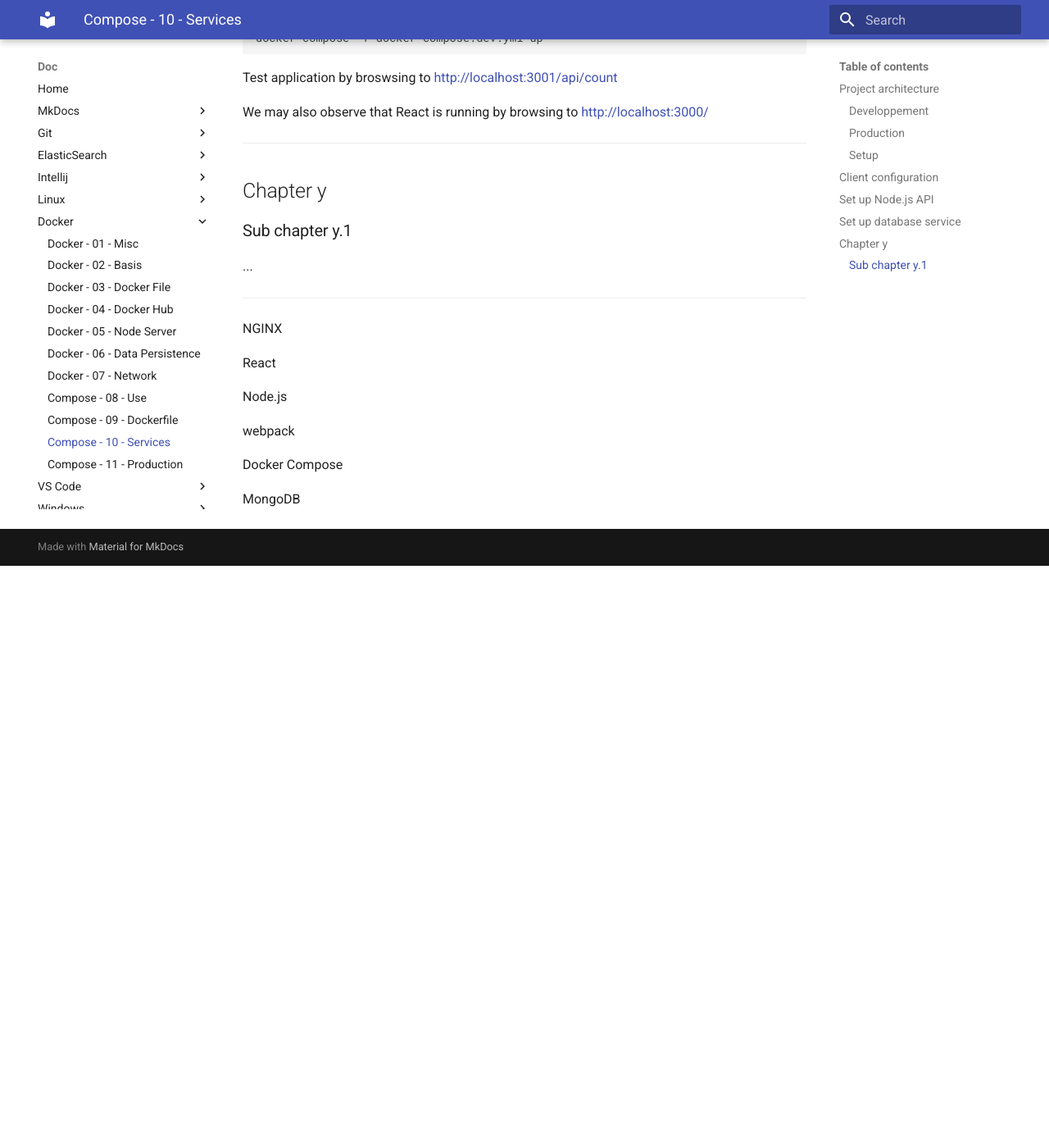
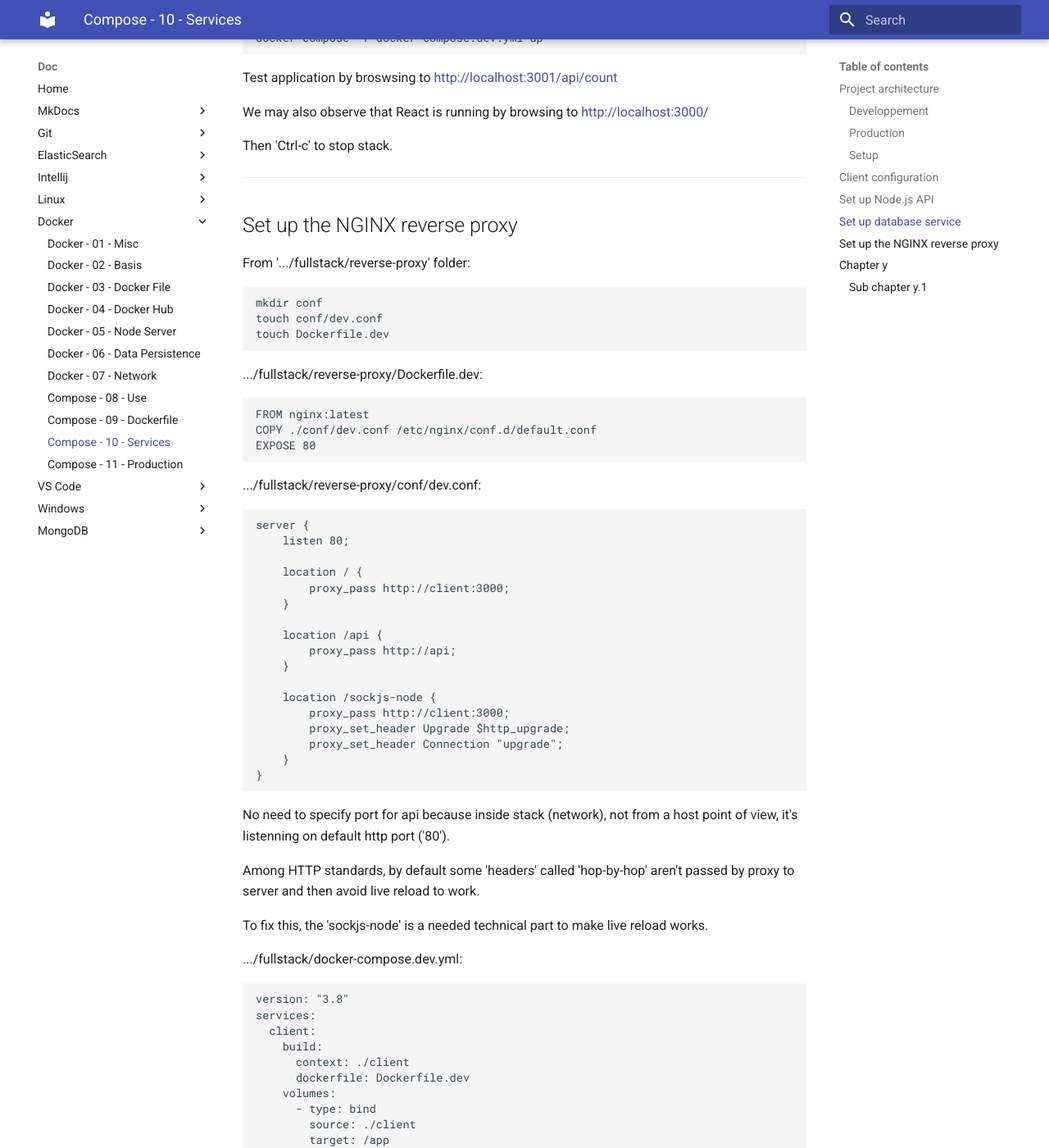
Before and after one commit to oldu73/doc, an MkDocs documentation site: the page built from docs/docker/10-compose-services.md, in a window 1280 px wide and 1400 px high, scrolled down 7750 px. Shown: the whole window at 82% size. Built offline with MkDocs 1.6.1 and Material for MkDocs 9.7.7, drawn with Linux system fonts in a browser that asks for light colours; before the commit the page ends 8440 px from its top, so only the background shows below that; some of the changed text lies outside the part shown.

Commit message:
docker compose - 10 - services - set up the nginx reverse proxy

````diff
--- a/docs/docker/10-compose-services.md
+++ b/docs/docker/10-compose-services.md
@@ -406,6 +406,133 @@ Test application by broswsing to [http://localhost:3001/api/count](http://localh
 
 We may also observe that React is running by browsing to [http://localhost:3000/](http://localhost:3000/)
 
+Then 'Ctrl-c' to stop stack.
+
+***
+
+## Set up the NGINX reverse proxy
+
+From '.../fullstack/reverse-proxy' folder:
+
+```console
+mkdir conf
+touch conf/dev.conf
+touch Dockerfile.dev
+```
+
+.../fullstack/reverse-proxy/Dockerfile.dev:
+
+```text
+FROM nginx:latest
+COPY ./conf/dev.conf /etc/nginx/conf.d/default.conf
+EXPOSE 80
+```
+
+.../fullstack/reverse-proxy/conf/dev.conf:
+
+```text
+server {
+    listen 80;
+
+    location / {
+        proxy_pass http://client:3000;
+    }
+
+    location /api {
+        proxy_pass http://api;
+    }
+
+    location /sockjs-node {
+        proxy_pass http://client:3000;
+        proxy_set_header Upgrade $http_upgrade;
+        proxy_set_header Connection "upgrade";
+    }
+}
+```
+
+No need to specify port for api because inside stack (network), not from a host point of view, it's listenning on default http port ('80').
+
+Among HTTP standards, by default some 'headers' called 'hop-by-hop' aren't passed by proxy to server and then avoid live reload to work.
+
+To fix this, the 'sockjs-node' is a needed technical part to make live reload works.
+
+.../fullstack/docker-compose.dev.yml:
+
+```yaml
+version: "3.8"
+services:
+  client:
+    build:
+      context: ./client
+      dockerfile: Dockerfile.dev
+    volumes:
+      - type: bind
+        source: ./client
+        target: /app
+      - type: volume
+        target: /app/node_modules
+    ports:
+      - 3000:3000
+  api:
+    build:
+      context: ./api
+      dockerfile: Dockerfile
+    volumes:
+      - type: bind
+        source: ./api/src
+        target: /app/src
+    ports:
+      - 3001:80
+  db:
+    image: mongo
+    volumes:
+      - type: volume
+        source: dbtest
+        target: /data/db
+  reverse-proxy:
+    build:
+      context: ./reverse-proxy
+      dockerfile: Dockerfile.dev
+    ports:
+      - 80:80
+    depends_on:
+      - api
+      - db
+volumes:
+  dbtest:
+```
+
+Test, everything is supposed to work:
+
+```console
+docker-compose -f docker-compose.dev.yml up --build
+```
+
+In a second terminal:
+
+```console
+docker-compose -f docker-compose.dev.yml ps
+NAME                        COMMAND                  SERVICE             STATUS              PORTS
+fullstack_api_1             "docker-entrypoint.s…"   api                 running             0.0.0.0:3001->80/tcp
+fullstack_client_1          "docker-entrypoint.s…"   client              running             0.0.0.0:3000->3000/tcp
+fullstack_db_1              "docker-entrypoint.s…"   db                  running             27017/tcp
+fullstack_reverse-proxy_1   "/docker-entrypoint.…"   reverse-proxy       running             0.0.0.0:80->80/tcp
+```
+
+We may obeserve then the 4 components composing our application are running.
+
+And test by browsing to [http://localhost/](http://localhost/), note that there's not need to specify port this time thanks to NGINX that do his job as a reverse proxy by distributing requests through our application by listening on default http port ('80').
+
+By refreshing the page, you also may observe counter increasing.
+
+To test live reload edit file '.../fullstack/client/src/App.js' and observe live changes in browser window (even without refreshing the page).
+
+We now have a full functionnal development stack that maybe up with only one command:
+
+```console
+docker-compose -f docker-compose.dev.yml up
+```
+
 ***
 
 ## Chapter y
````
